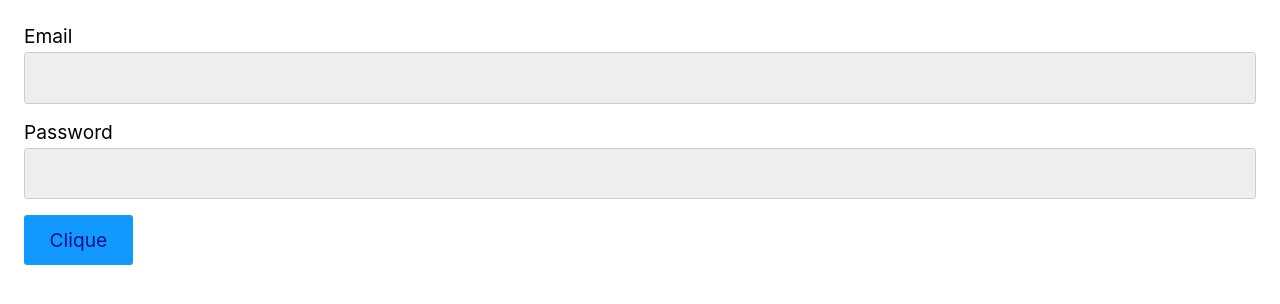
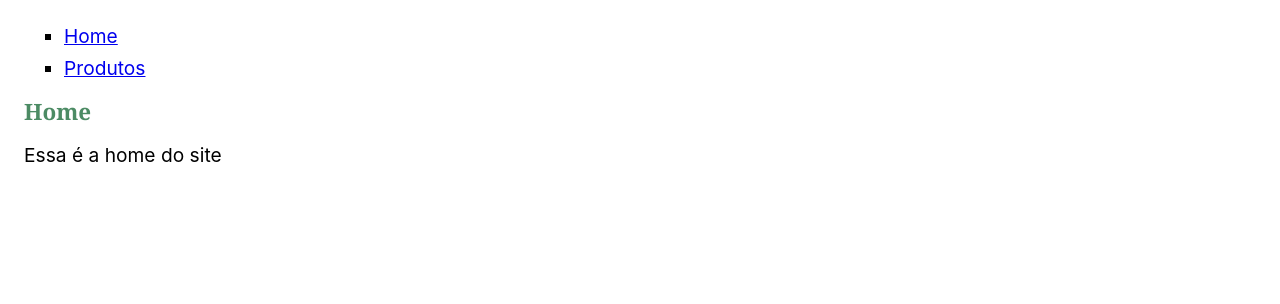
Before and after one commit to lucianakyoko/cursos-origamid, a React (Create React App) app in the folder React Completo/Iniciante/ambienteCurso/reactapp/: page / in a window 1280 px wide. Shown: the top 304 px of the page. Built offline with nearby package versions, Linux system fonts and the light colour scheme.

Commit message:
Class 0212 - Resolucao do Desafio Componentes

```diff
--- a/React Completo/Iniciante/ambienteCurso/reactapp/src/App.js
+++ b/React Completo/Iniciante/ambienteCurso/reactapp/src/App.js
@@ -9,6 +9,8 @@
   );
 }
 ===== fim =====*/
+
+
 
 /* ===== JSX: Exemplo 2 =====
 const App = () => {
@@ -370,6 +372,7 @@
 ===== fim =====*/
 
 
+/* =====  Props Exemplo 1 =====
 import React from "react";
 import Form from "./form/Form";
 
@@ -378,18 +381,42 @@
     <>
       <Form />
     </>
+    )
+  }
+===== fim =====*/
+
+/* =====  DESAFIO COMPONENTES  =====
+// Replique a interface como a apresentada na aula
+// Utilize a array abaixo para mostrar os produtos
+// Quebre em componentes o que precisar ser reutilizado
+// Dica: const { pathname } = window.location; (puxa o caminho do URL)
+
+===== fim =====*/
+
+import React from "react";
+import Header from "./Header";
+import Home from "./Home";
+import Produtos from "./Produtos";
+
+
+const App = () => {
+  const { pathname } = window.location;
+  let Component;
+
+  if(pathname === '/produtos') {
+    Component = Produtos;
+  } else {
+    Component = Home;
+  }
+  return (
+    <section>
+      <Header />
+      <Component />
+    </section>
   )
 }
 
 
-
-
-
-
-/* =====  Exemplo 1 =====
-===== fim =====*/
-/* =====  Exemplo 1 =====
-===== fim =====*/
 /* =====  Exemplo 1 =====
 ===== fim =====*/
 
--- a/React Completo/Iniciante/ambienteCurso/reactapp/src/Header.js
+++ b/React Completo/Iniciante/ambienteCurso/reactapp/src/Header.js
@@ -1,7 +1,14 @@
 import React from 'react';
 
 const Header = () => {
-  return <header>Cabeçalho</header>
+  return (
+    <header>
+      <ul>
+        <li><a href='/'>Home</a></li>
+        <li><a href='/produtos'>Produtos</a></li>
+      </ul>
+    </header>
+  )
 };
 
 export default Header;
--- /dev/null
+++ b/React Completo/Iniciante/ambienteCurso/reactapp/src/Home.js
@@ -0,0 +1,13 @@
+import React from 'react';
+import Titulo from './Titulo';
+
+const Home = () => {
+  return (
+    <section>
+      <Titulo texto='Home'/>
+      <p>Essa é a home do site</p>
+    </section>
+  )
+}
+
+export default Home;
--- /dev/null
+++ b/React Completo/Iniciante/ambienteCurso/reactapp/src/Produto.js
@@ -0,0 +1,15 @@
+import React from 'react';
+
+const Produto = ({produto, propriedades}) => {
+
+  return (
+    <div style={{border: '1px solid', margin: '1rem', padding: '1rem'}}>
+      <p>{produto}</p>
+      <ul>
+        {propriedades.map(propriedade => <li key={propriedade}>{propriedade}</li>)}
+      </ul>
+    </div>
+  )
+}
+
+export default Produto;
--- /dev/null
+++ b/React Completo/Iniciante/ambienteCurso/reactapp/src/Produtos.js
@@ -0,0 +1,19 @@
+import React from 'react'
+import Produto from './Produto';
+import Titulo from './Titulo';
+
+const Produtos = () => {
+  const produtos = [
+    {nome: 'Notebook', propriedades: ['16gb ram', '512gb']},
+    {nome: 'Smartphone', propriedades: ['2gb ram', '128gb']},
+  ];
+
+  return (
+    <section>
+      <Titulo texto='Produtos' />
+      {produtos.map(produto => <Produto key={produto.nome} {...produto}/>)}
+    </section>
+  )
+}
+
+export default Produtos
--- /dev/null
+++ b/React Completo/Iniciante/ambienteCurso/reactapp/src/Titulo.js
@@ -0,0 +1,9 @@
+import React from 'react'
+
+const Titulo = (props) => {
+  return (
+    <h1 style={{color: '#4c8b64'}}>{props.texto}</h1>
+  )
+}
+
+export default Titulo
```
